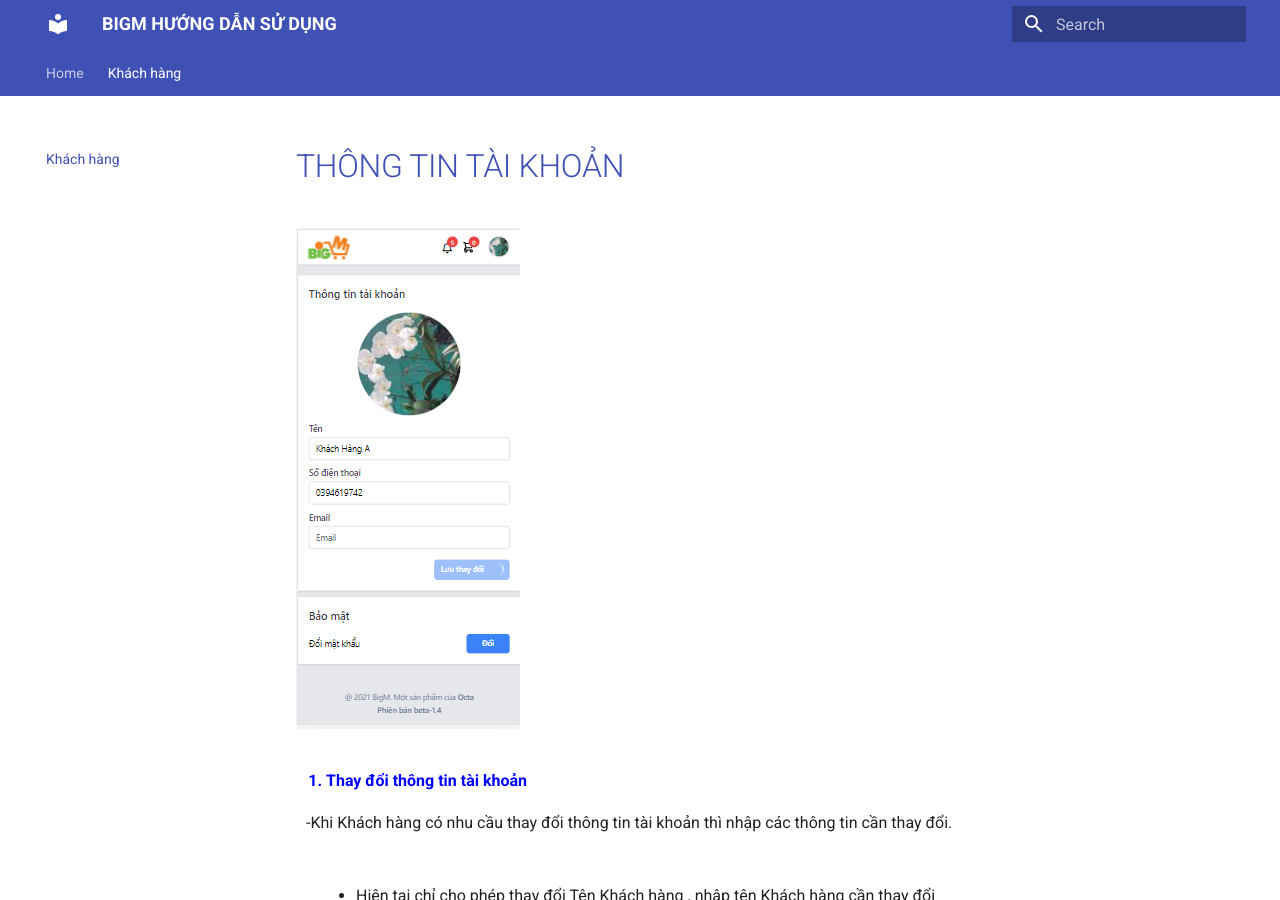
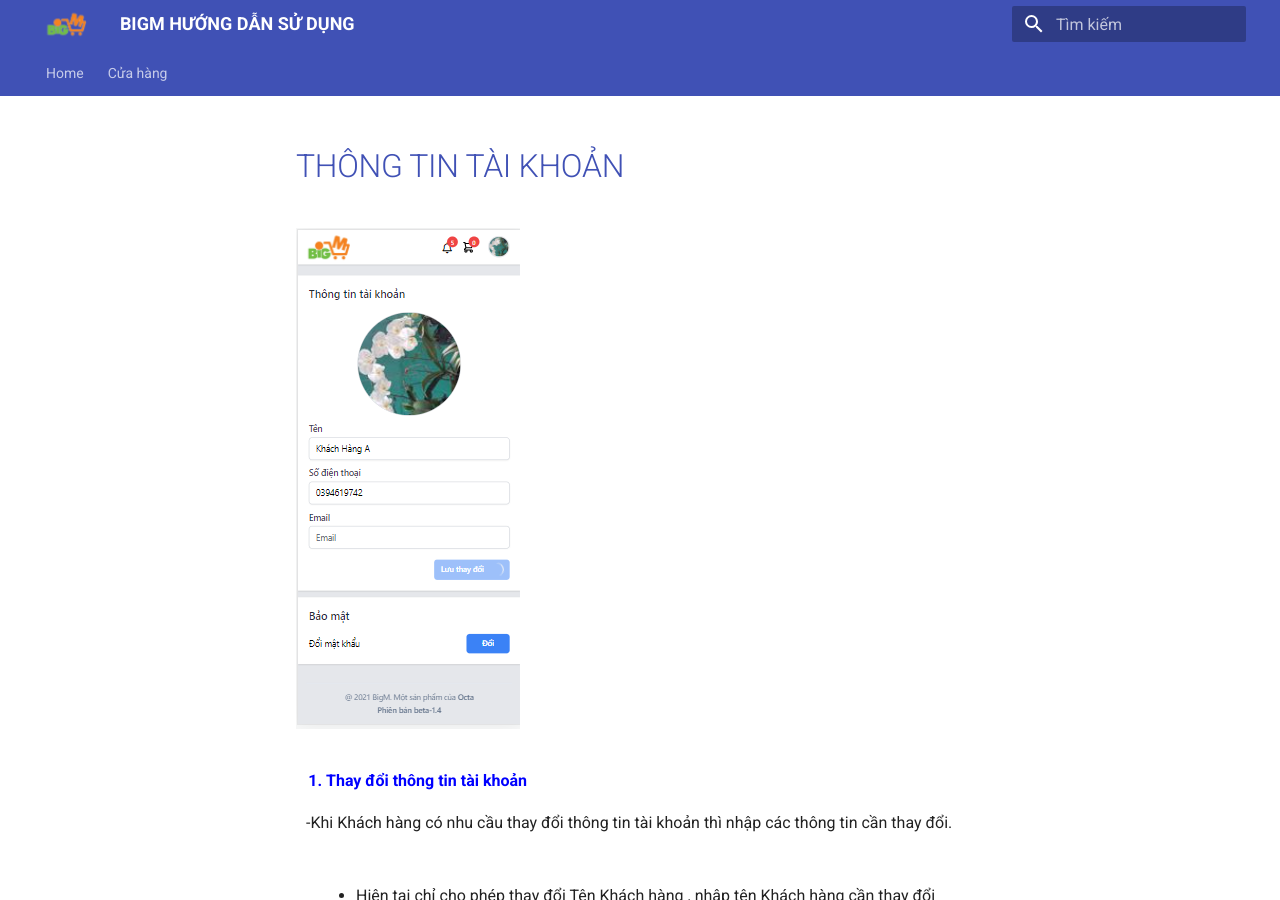
Before and after one commit to octa-tech/bigm-tutorial, an MkDocs documentation site: the page built from docs/shop/buyer.md, in a window 1280 px wide and 900 px high. Built offline with MkDocs 1.6.1 and Material for MkDocs 9.7.7, drawn with Linux system fonts in a browser that asks for light colours; part of the change alters nothing that is shown.

Commit message:
tutorial: add ico & logo

```diff
--- a/mkdocs.yml
+++ b/mkdocs.yml
@@ -2,10 +2,23 @@ site_name: BIGM HƯỚNG DẪN SỬ DỤNG
 
 nav:
   - Home: "shop/home.md"
-  - Khách hàng: "shop/buyer.md"
+  # - Khách hàng: "shop/buyer.md"
+  - Cửa hàng:
+      - Quản lý cửa hàng: shop/shop.md
+      - Quản lý sản phẩm:
+          - Sản phẩm: shop/products/product.md
+          - Nhóm sản phẩm: shop/products/group-product.md
 
 theme:
   name: material
+  logo: img/logo.png
+  favicon: img/favicon.ico
+  language: vi
   features:
     - navigation.instant
     - navigation.tabs
+
+markdown_extensions:
+  - toc:
+      permalink: True
+      separator: "_"
```
Also changed, not shown: docs/img/favicon.ico (added), docs/img/logo.png (added), 1 other file.
